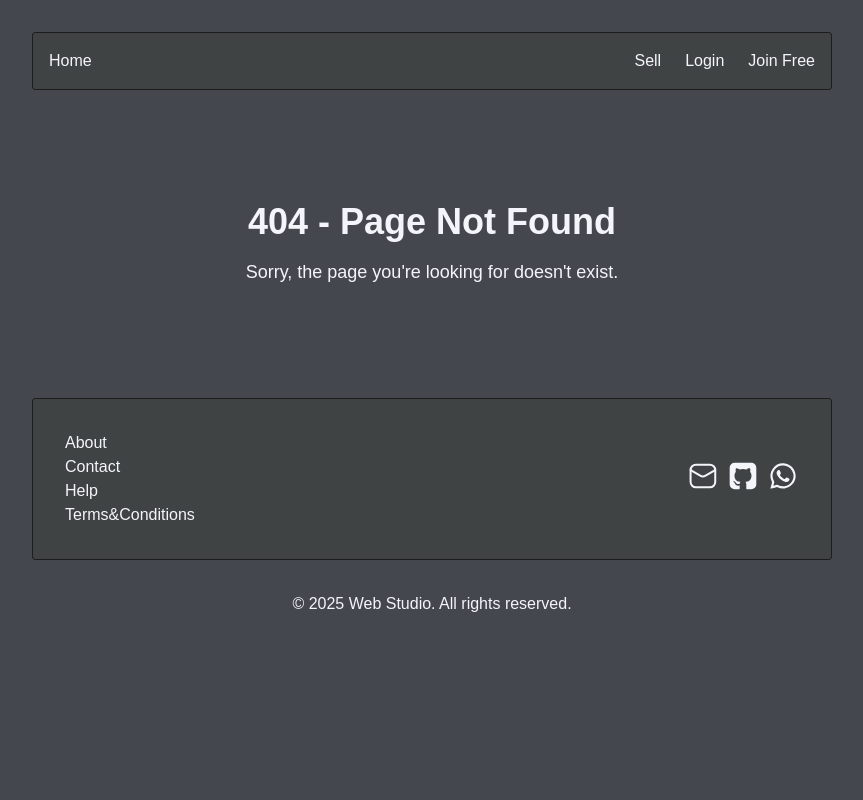
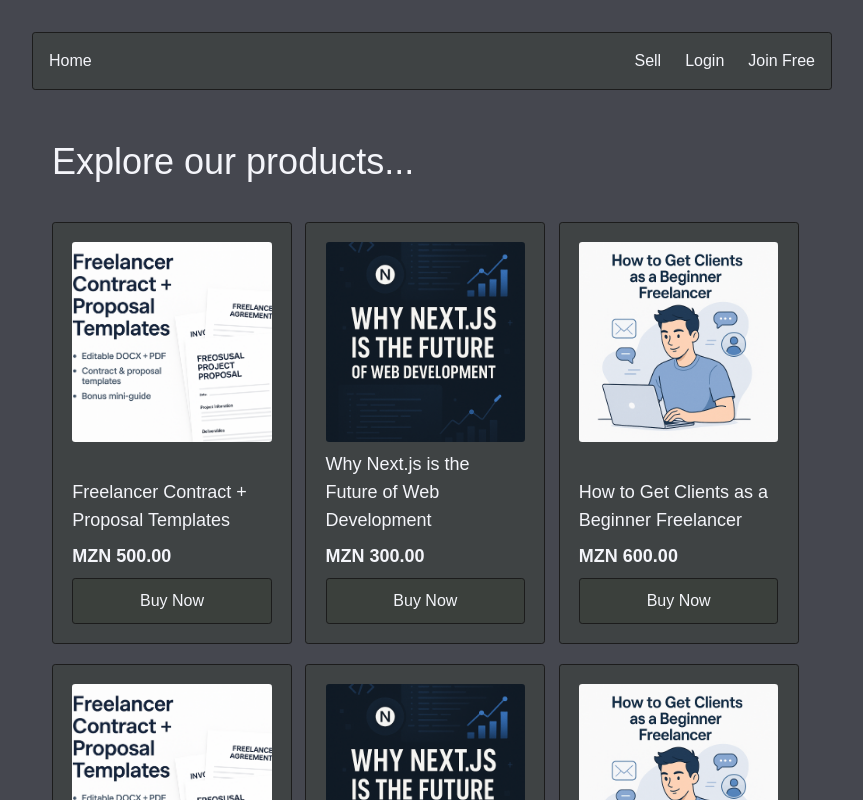
Before and after one commit to ArcidesFerrao/digital-marketplace, a Next.js app: page /products in a window 1280 px wide. Before the commit this address had no page. Shown: the top 800 px of the page, without its empty margins (208-1071 px from the left). Built offline with nearby package versions, Linux system fonts and the light colour scheme; a web font is replaced by a local one.

Commit message:
create products page

```diff
--- a/src/app/components/Footer.tsx
+++ b/src/app/components/Footer.tsx
@@ -4,20 +4,22 @@
 export const Footer = () => (
   <section className="w-full">
     <footer className="w-full flex items-center gap-10 justify-between p-8 my-10">
-      <div className="m-0 flex flex-col">
+      <div className="m-0 flex flex-col gap-2">
         <Link href="/#services">About</Link>
         <Link href="/#projects">Contact</Link>
         <Link href="/#contact">Help</Link>
         <Link href="/#contact">Terms&Conditions</Link>
       </div>
-      <div className="footer-links flex h-full text-center gap-2">
+      <div className="footer-links flex flex-col-reverse h-full justify-between gap-2">
         <Link href="mailto:cidesferrao@gmail.com">
           <span className="mage--email"></span>
         </Link>
-
-        <span className="jam--github"></span>
-
-        <span className="mage--whatsapp"></span>
+        <Link href="mailto:cidesferrao@gmail.com">
+          <span className="mage--whatsapp"></span>
+        </Link>
+        <Link href="mailto:cidesferrao@gmail.com">
+          <span className="jam--github"></span>
+        </Link>
       </div>
     </footer>
     <div className="text-center">
--- a/src/app/components/List.tsx
+++ b/src/app/components/List.tsx
@@ -121,7 +121,7 @@
   );
 };
 
-const ProductCard = ({ title, width, price, image }: productProps) => {
+export const ProductCard = ({ title, width, price, image }: productProps) => {
   return (
     <div className="product-card flex flex-col gap-2">
       <Image
--- a/src/app/globals.css
+++ b/src/app/globals.css
@@ -44,6 +44,16 @@
   border: 1px solid var(--hover);
   background-color: var(--accent);
   border-radius: 0.2rem;
+  transition: all ease 1.2s;
+}
+
+footer:hover,
+nav:hover {
+  /* border-width: 2px; */
+  /* border: 1px solid var(--hover); */
+  /* background-color: var(--accent); */
+  border-radius: 0;
+  box-shadow: 6px 8px 0 var(--shadow);
 }
 
 nav,
--- /dev/null
+++ b/src/app/products/page.tsx
@@ -0,0 +1,67 @@
+import React from "react";
+import { ProductCard } from "../components/List";
+
+export default function ProductsPage() {
+  const products = [
+    {
+      id: 1,
+      title: "Freelancer Contract + Proposal Templates",
+      image: "/assets/contracts.png",
+      width: 200,
+      price: "MZN 500.00",
+    },
+    {
+      id: 2,
+      title: "Why Next.js is the Future of Web Development",
+      image: "/assets/nextjs.png",
+      width: 200,
+      price: "MZN 300.00",
+    },
+    {
+      id: 3,
+      title: "How to Get Clients as a Beginner Freelancer",
+      image: "/assets/Beginner-Freelancer-2.png",
+      width: 200,
+      price: "MZN 600.00",
+    },
+    {
+      id: 4,
+      title: "Freelancer Contract + Proposal Templates",
+      image: "/assets/contracts.png",
+      width: 200,
+      price: "MZN 500.00",
+    },
+    {
+      id: 5,
+      title: "Why Next.js is the Future of Web Development",
+      image: "/assets/nextjs.png",
+      width: 200,
+      price: "MZN 300.00",
+    },
+    {
+      id: 6,
+      title: "How to Get Clients as a Beginner Freelancer",
+      image: "/assets/Beginner-Freelancer-2.png",
+      width: 200,
+      price: "MZN 600.00",
+    },
+  ];
+  return (
+    <main className="flex flex-col gap-10 p-5">
+      <h2 className="text-4xl font-medium">Explore our products...</h2>
+      <section>
+        <div className="list-items grid grid-cols-3 gap-y-5 w-full">
+          {products.map((item) => (
+            <ProductCard
+              key={item.id}
+              title={item.title}
+              image={item.image}
+              width={item.width}
+              price={item.price}
+            />
+          ))}
+        </div>
+      </section>
+    </main>
+  );
+}
```
